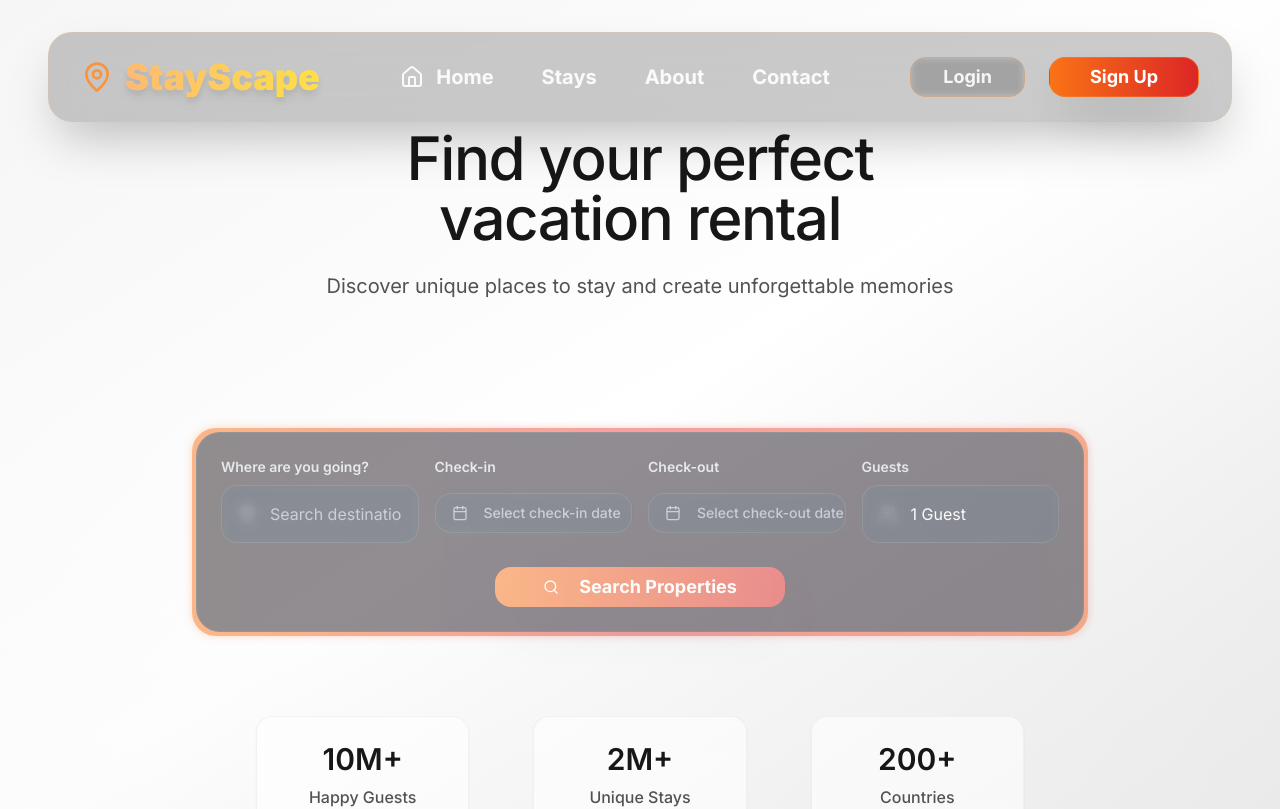
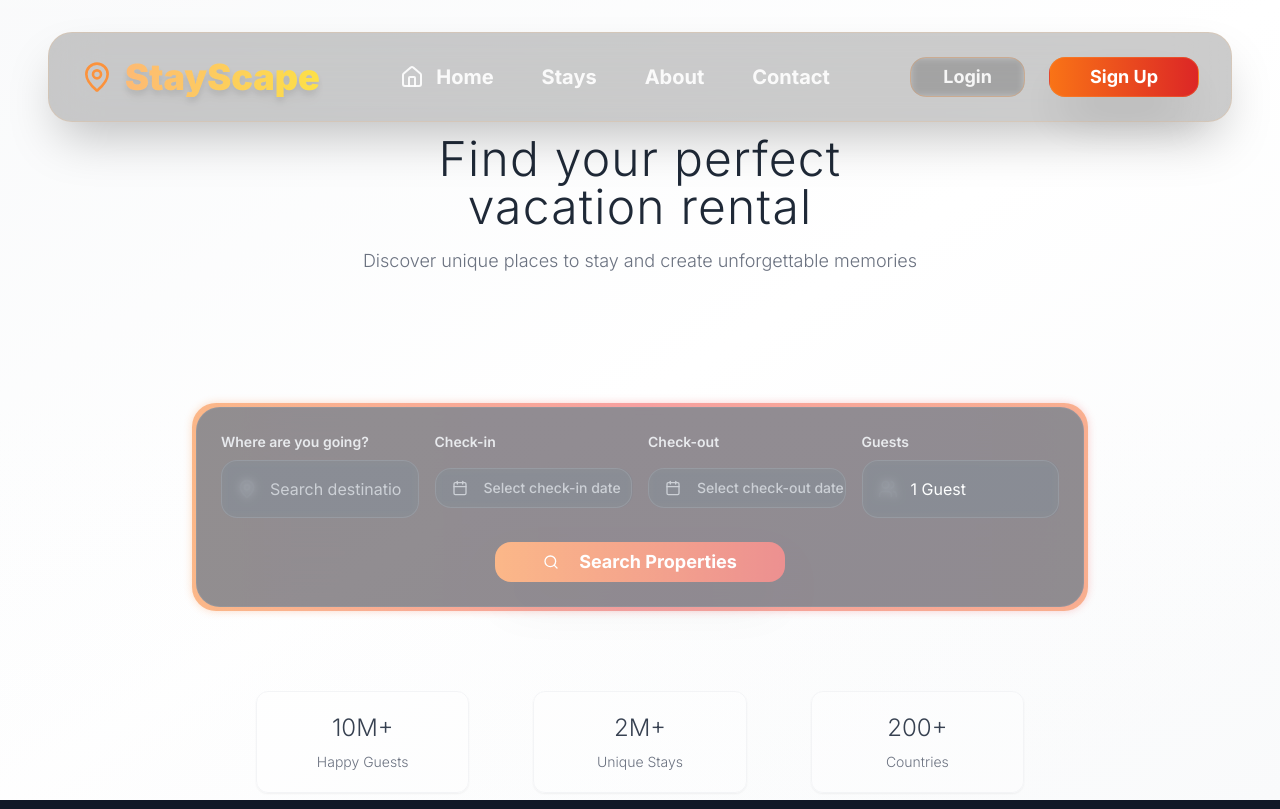
Before and after one commit to Jyoti0525/glassy-hero-escapes, a React (Vite) app: page / in a window 1280 px wide. Shown: the top 809 px of the page. Built offline with nearby package versions, Linux system fonts and the light colour scheme.

Commit message:
Refine hero section fonts and image trail
Adjusted hero section text fonts for a lighter appearance and ensured the image trail uses less visually heavy images.

```diff
--- a/src/components/HeroSection.tsx
+++ b/src/components/HeroSection.tsx
@@ -6,11 +6,11 @@ import { HeroImageTrail } from './HeroImageTrail';
 
 const HeroSection = () => {
   return (
-    <div className="relative min-h-screen w-full overflow-hidden bg-neutral-50">
-      {/* Minimal Background with subtle gradient */}
-      <div className="absolute inset-0 w-full h-full bg-gradient-to-br from-neutral-100 via-white to-neutral-200">
-        {/* Subtle overlay for depth */}
-        <div className="absolute inset-0 bg-gradient-to-t from-neutral-100/30 via-transparent to-neutral-50/20"></div>
+    <div className="relative min-h-screen w-full overflow-hidden bg-white">
+      {/* Very light minimal background */}
+      <div className="absolute inset-0 w-full h-full bg-gradient-to-br from-gray-50 via-white to-gray-50">
+        {/* Subtle texture overlay */}
+        <div className="absolute inset-0 bg-gradient-to-t from-gray-50/20 via-transparent to-white/10"></div>
       </div>
 
       {/* Image Trail Effect */}
@@ -24,11 +24,11 @@ const HeroSection = () => {
       {/* Minimal Hero Content */}
       <div className="relative z-10 flex flex-col items-center justify-center min-h-screen w-full px-4 sm:px-6 lg:px-8 pt-24 md:pt-32">
         <div className="text-center mb-16 animate-fadeInUp max-w-4xl w-full">
-          <h1 className="text-4xl sm:text-5xl md:text-6xl font-medium text-neutral-900 mb-6 leading-tight tracking-tight select-none">
+          <h1 className="text-3xl sm:text-4xl md:text-5xl font-light text-gray-800 mb-4 leading-relaxed tracking-wide select-none">
             <span className="block">Find your perfect</span>
             <span className="block">vacation rental</span>
           </h1>
-          <p className="text-base sm:text-lg md:text-xl text-neutral-600 max-w-2xl mx-auto leading-relaxed font-normal mb-16 select-none">
+          <p className="text-sm sm:text-base md:text-lg text-gray-500 max-w-xl mx-auto leading-relaxed font-light mb-16 select-none">
             Discover unique places to stay and create unforgettable memories
           </p>
         </div>
@@ -46,11 +46,11 @@ const HeroSection = () => {
             { number: '200+', label: 'Countries' }
           ].map((stat, index) => (
             <div key={index} className="group cursor-pointer">
-              <div className="bg-white/60 backdrop-blur-sm rounded-2xl p-6 border border-neutral-200/50 hover:bg-white/80 hover:border-neutral-300/50 transition-all duration-300 hover:scale-105 hover:-translate-y-1 shadow-sm hover:shadow-lg">
-                <div className="text-2xl md:text-3xl font-semibold text-neutral-900 mb-2 group-hover:scale-105 transition-transform duration-200 select-none">
+              <div className="bg-white/40 backdrop-blur-sm rounded-xl p-5 border border-gray-100 hover:bg-white/60 hover:border-gray-200 transition-all duration-300 hover:scale-105 hover:-translate-y-1 shadow-sm hover:shadow-md">
+                <div className="text-xl md:text-2xl font-light text-gray-700 mb-2 group-hover:scale-105 transition-transform duration-200 select-none">
                   {stat.number}
                 </div>
-                <div className="text-neutral-600 text-sm md:text-base font-medium select-none">
+                <div className="text-gray-500 text-xs md:text-sm font-light select-none">
                   {stat.label}
                 </div>
               </div>
```
